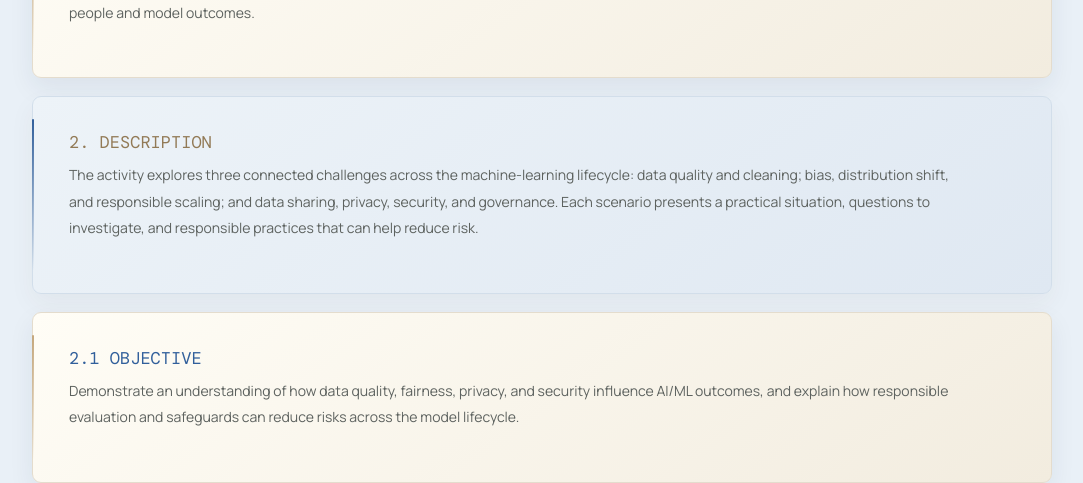
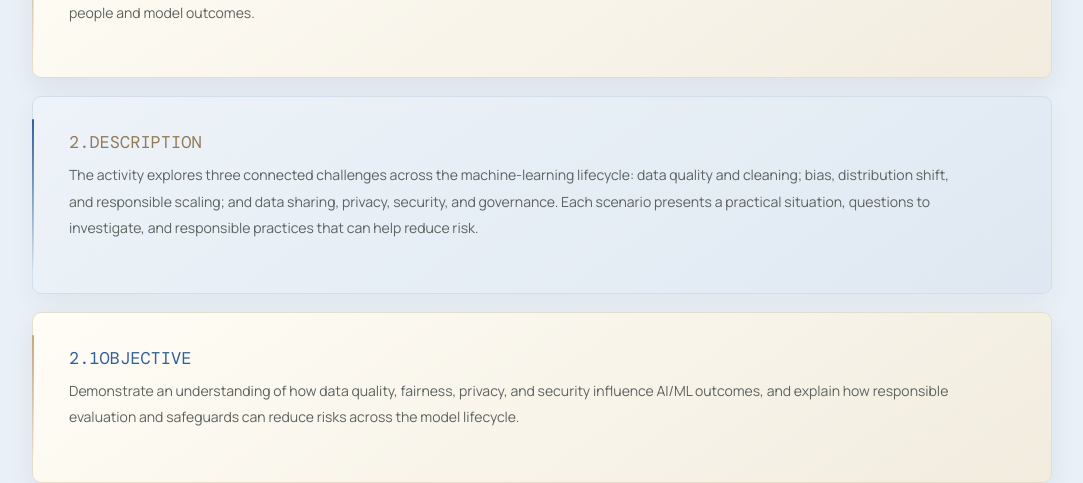
Before and after one commit to AnushaKallempudi12/portfolio, a Next.js app: page /portfolio/artifacts/responsible-ai in a window 1280 px wide. Shown: the part 880-1363 px from the top of the page, without its empty margins (98-1181 px from the left). Built offline with nearby package versions, Linux system fonts and the light colour scheme.

Commit message:
Remove spaces after artifact section numbers

```diff
--- a/src/app/artifacts/responsible-ai/page.jsx
+++ b/src/app/artifacts/responsible-ai/page.jsx
@@ -24,16 +24,16 @@ export default function ResponsibleAIArtifactPage(){
  <section className="detail-hero rai-hero"><div className="detail-wrap"><p className="detail-eyebrow">ACADEMIC ARTIFACT 04 · MACHINE LEARNING FUNDAMENTALS</p><h1>Data Challenge<br/><em>Scenarios</em></h1><p className="detail-lead">A scenario-based exploration of data quality, fairness, privacy, and the decisions that help make machine-learning systems more dependable and responsible.</p><div className="detail-tags"><span>Data quality</span><span>Fairness</span><span>Privacy</span><span>AI governance</span></div><div className="detail-snapshot-grid"><div><span>01 / LEARNING FOCUS</span><strong>Trustworthy data</strong><small>Quality, representation, and context</small></div><div><span>02 / RESPONSIBILITY</span><strong>People & impact</strong><small>Fairness, privacy, and safeguards</small></div><div><span>03 / APPROACH</span><strong>Risk-aware thinking</strong><small>Evaluate, document, and monitor</small></div></div></div></section>
  <div className="detail-wrap detail-content rai-content">
  <section className="detail-section"><p className="detail-index">1. INTRODUCTION</p><p>Responsible AI/ML development involves more than choosing an algorithm or achieving a strong accuracy score. This artifact reflects on three data challenge scenarios from the class activity and considers how decisions about data, fairness, privacy, and security can affect people and model outcomes.</p></section>
- <section className="detail-section"><p className="detail-index">2. DESCRIPTION</p><p>The activity explores three connected challenges across the machine-learning lifecycle: data quality and cleaning; bias, distribution shift, and responsible scaling; and data sharing, privacy, security, and governance. Each scenario presents a practical situation, questions to investigate, and responsible practices that can help reduce risk.</p></section>
- <section className="detail-section"><p className="detail-index">2.1 OBJECTIVE</p><p>Demonstrate an understanding of how data quality, fairness, privacy, and security influence AI/ML outcomes, and explain how responsible evaluation and safeguards can reduce risks across the model lifecycle.</p></section>
+ <section className="detail-section"><p className="detail-index">2.DESCRIPTION</p><p>The activity explores three connected challenges across the machine-learning lifecycle: data quality and cleaning; bias, distribution shift, and responsible scaling; and data sharing, privacy, security, and governance. Each scenario presents a practical situation, questions to investigate, and responsible practices that can help reduce risk.</p></section>
+ <section className="detail-section"><p className="detail-index">2.1OBJECTIVE</p><p>Demonstrate an understanding of how data quality, fairness, privacy, and security influence AI/ML outcomes, and explain how responsible evaluation and safeguards can reduce risks across the model lifecycle.</p></section>
  <section className="detail-section" id="scenarios"><p className="detail-index">DATA CHALLENGE SCENARIOS</p><h2>Explore the challenges</h2><p>Select a scenario to review its central challenge, questions to investigate, and responsible practices relevant to the problem.</p><div className="rai-tabs" role="tablist" aria-label="Responsible AI scenarios">{scenarios.map(x=><button key={x.id} role="tab" aria-selected={active===x.id} className={active===x.id?"active":""} onClick={()=>setActive(x.id)}><span>SCENARIO {x.n}</span><strong>{x.title}</strong><small>{x.label}</small></button>)}</div><div className="rai-scenario-panel" role="tabpanel"><div className="rai-scenario-heading"><div className="rai-scenario-icon"><Icon size={22}/></div><div><span>SCENARIO {selected.n} · {selected.label.toUpperCase()}</span><h3>{selected.title}</h3></div></div><div className="rai-scenario-columns"><div><h4>The challenge</h4><p>{selected.challenge}</p><h4>Questions to investigate</h4><ul>{selected.questions.map(q=><li key={q}>{q}</li>)}</ul></div><div className="rai-approach"><h4>Responsible practices to consider</h4><ol>{selected.actions.map(a=><li key={a}>{a}</li>)}</ol></div></div><div className="rai-learning"><ShieldCheck size={19}/><p><strong>Learning takeaway</strong>{selected.takeaway}</p></div></div></section>
  <section className="detail-section"><p className="detail-index">2.2 PROCESS</p><p>The scenarios can be approached through a consistent sequence. The details change by use case, but the goal is to make assumptions visible and match safeguards to the risks involved.</p><div className="rai-process-flow" aria-label="Five-step responsible AI process">{process.map(([t,d],i)=><article key={t}><div className="rai-process-node"><span>0{i+1}</span><i>{i===0?"FRAME":i===1?"INSPECT":i===2?"ASSESS":i===3?"PROTECT":"REVIEW"}</i></div><div className="rai-process-card"><h3>{t}</h3><p>{d}</p></div></article>)}</div></section>
  <section className="detail-section"><p className="detail-index">2.3 TOOLS AND TECH USED</p><div className="rai-tool-grid"><article><Database/><h3>Data quality checks</h3><p>Profiling, missing-value review, duplicate detection, label checks, and leakage awareness.</p></article><article><Scale/><h3>Fairness evaluation</h3><p>Representation checks, subgroup performance analysis, proxy-feature review, and context-aware evaluation.</p></article><article><Activity/><h3>Monitoring</h3><p>Distribution-shift checks and ongoing performance review after deployment.</p></article><article><LockKeyhole/><h3>Privacy and security</h3><p>Data minimization, access controls, federated learning, secure aggregation, and governance practices.</p></article></div><div className="rai-tool-note"><strong>Tools and technology clarification</strong><p>These are the technical methods and concepts examined through the class scenarios. They are presented as learning tools and responsible-development practices, not as a claim that a particular software package or production system was implemented for this activity.</p></div></section>
  <section className="detail-section"><p className="detail-index">EVALUATION & LEARNING OUTCOMES</p><h2>How I evaluate the scenarios</h2><p>This is a qualitative, scenario-based evaluation rather than a report of model benchmark results. I considered whether each proposed response addresses the main risk, protects the people affected, and can be monitored or reviewed over time. The takeaways below summarize the criteria used to assess the scenarios.</p><div className="rai-takeaway-grid"><article><span>01 / DATA</span><h3>Clean data is not automatically representative</h3><p>Correcting duplicates or missing values can improve consistency, but data must also reflect the population and conditions where a model will be used.</p></article><article><span>02 / FAIRNESS</span><h3>One score cannot tell the whole story</h3><p>Overall performance can hide differences between groups. Evaluation needs to consider context, error patterns, and who may be affected.</p></article><article><span>03 / PRIVACY</span><h3>Keeping data local is only one safeguard</h3><p>Federated learning can reduce the need to centralize raw records, but updates, access, infrastructure, and governance still require attention.</p></article></div></section>
- <section className="detail-section"><p className="detail-index">3. VALUE PROPOSITION OF THE ARTIFACT</p><p>The value of this learning is the ability to look beyond model accuracy and consider data quality, the distribution of outcomes, and the protection of sensitive information. These considerations help teams make better-informed decisions before and after deployment.</p></section>
+ <section className="detail-section"><p className="detail-index">3.VALUE PROPOSITION OF THE ARTIFACT</p><p>The value of this learning is the ability to look beyond model accuracy and consider data quality, the distribution of outcomes, and the protection of sensitive information. These considerations help teams make better-informed decisions before and after deployment.</p></section>
  <section className="detail-section"><p className="detail-index">3.1 UNIQUE VALUE</p><div className="rai-unique-card"><h4>Connecting technical choices to real-world consequences</h4><p>The artifact brings three related responsibilities into one view: reliable inputs, fair outcomes, and protected information. It shows why responsible AI requires examining the full system and its impact on people—not only selecting an algorithm.</p></div></section>
  <section className="detail-section"><p className="detail-index">3.2 RELEVANCE</p><div className="rai-relevance-grid"><article><strong>AI/ML development</strong><span>Use data and evaluation practices that make model behavior easier to assess and explain.</span></article><article><strong>Data analytics</strong><span>Question data completeness, representation, and context before drawing conclusions.</span></article><article><strong>Professional practice</strong><span>Recognize privacy, fairness, and monitoring responsibilities when AI systems affect decisions.</span></article></div></section>
- <section className="detail-section"><p className="detail-index">4. REFERENCES</p><p>This artifact is based on the Workshop 4.3 class activity, <em>Data Challenge Scenarios</em>. No external sources are listed because additional source details were not available to verify for this portfolio entry.</p></section>
+ <section className="detail-section"><p className="detail-index">4.REFERENCES</p><p>This artifact is based on the Workshop 4.3 class activity, <em>Data Challenge Scenarios</em>. No external sources are listed because additional source details were not available to verify for this portfolio entry.</p></section>
  <section className="detail-section"><p className="detail-index">5. PROJECT DOCUMENTATION</p><p>The supporting documentation records the artifact scope, learning objectives, three scenario summaries, analysis and evaluation approach, technical concepts, value, limitations, and course reference. It also clarifies which practices are discussed as learning concepts rather than claimed production implementations.</p><div className="rai-tool-note"><strong>Documentation file</strong><p><a href="/portfolio/documents/Responsible%20AI%20ML%20Development%20Project%20Documentation.md" target="_blank" rel="noreferrer">Open the Data Challenge Scenarios project documentation <ArrowUpRight size={14}/></a></p></div></section>
  <section className="detail-cta"><div><p className="detail-index">RETURN TO THE COLLECTION</p><h2>Responsible AI is part of the whole lifecycle.</h2><p>Explore the other academic artifacts to see how I approach AI learning, model selection, and practical problem-solving.</p></div><Link className="detail-primary" href="/#artifacts">Back to all artifacts <ArrowUpRight size={14}/></Link></section>
  </div><footer className="detail-footer"><span>Data Challenge Scenarios · Anusha Kallempudi</span><Link href="/#artifacts">Return to Portfolio ↑</Link></footer></main>;
```
